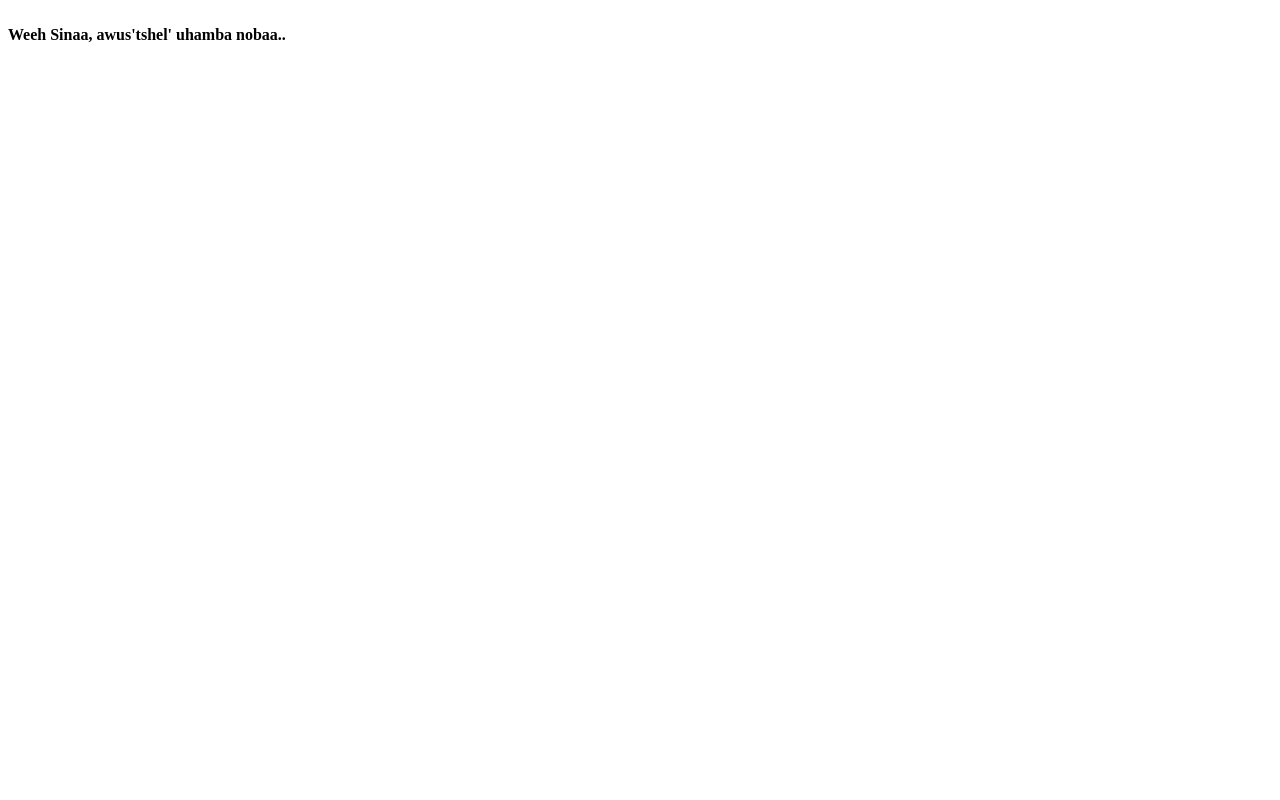
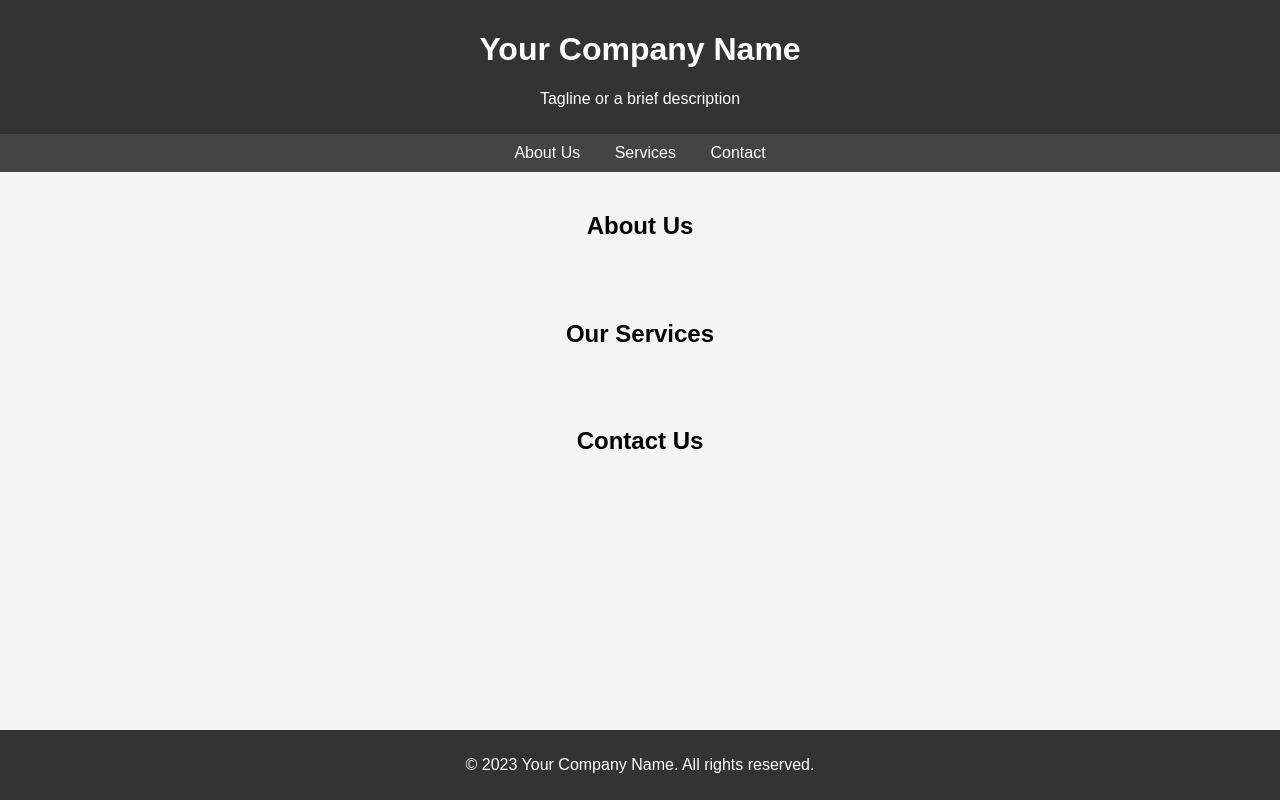
Before and after one commit to kmayika/kmayika.github.io, a plain HTML site: page index.html in a window 1280 px wide. Drawn offline with Linux system fonts and the light colour scheme.

Commit message:
Update index.html

```diff
--- a/index.html
+++ b/index.html
@@ -1,8 +1,83 @@
 <!DOCTYPE html>
+<html lang="en">
 <head>
-
+    <meta charset="UTF-8">
+    <meta name="viewport" content="width=device-width, initial-scale=1.0">
+    <title>Your Company Name</title>
+    <style>
+        /* Add your CSS styles here */
+        body {
+            font-family: Arial, sans-serif;
+            margin: 0;
+            padding: 0;
+            background: #f4f4f4;
+        }
+        .header {
+            background: #333;
+            color: #fff;
+            padding: 10px 0;
+            text-align: center;
+        }
+        .nav {
+            background: #444;
+            color: white;
+            padding: 10px 0;
+            text-align: center;
+        }
+        .nav a {
+            color: white;
+            text-decoration: none;
+            padding: 0 15px;
+        }
+        .nav a:hover {
+            text-decoration: underline;
+        }
+        .content {
+            padding: 20px;
+            text-align: center;
+        }
+        .footer {
+            background: #333;
+            color: white;
+            text-align: center;
+            padding: 10px 0;
+            position: absolute;
+            bottom: 0;
+            width: 100%;
+        }
+    </style>
 </head>
 <body>
-    <br><b>Weeh Sinaa, awus'tshel' uhamba nobaa..</b>
+    <header class="header">
+        <h1>Your Company Name</h1>
+        <p>Tagline or a brief description</p>
+    </header>
+    <nav class="nav">
+        <!-- Navigation links -->
+        <a href="#about">About Us</a>
+        <a href="#services">Services</a>
+        <a href="#contact">Contact</a>
+    </nav>
+    <section class="content" id="about">
+        <h2>About Us</h2>
+        <p>
+            <!-- Add your company's about us text here -->
+        </p>
+    </section>
+    <section class="content" id="services">
+        <h2>Our Services</h2>
+        <p>
+            <!-- Add details about your services here -->
+        </p>
+    </section>
+    <section class="content" id="contact">
+        <h2>Contact Us</h2>
+        <p>
+            <!-- Add your contact information here -->
+        </p>
+    </section>
+    <footer class="footer">
+        <p>&copy; 2023 Your Company Name. All rights reserved.</p>
+    </footer>
 </body>
 </html>
```
